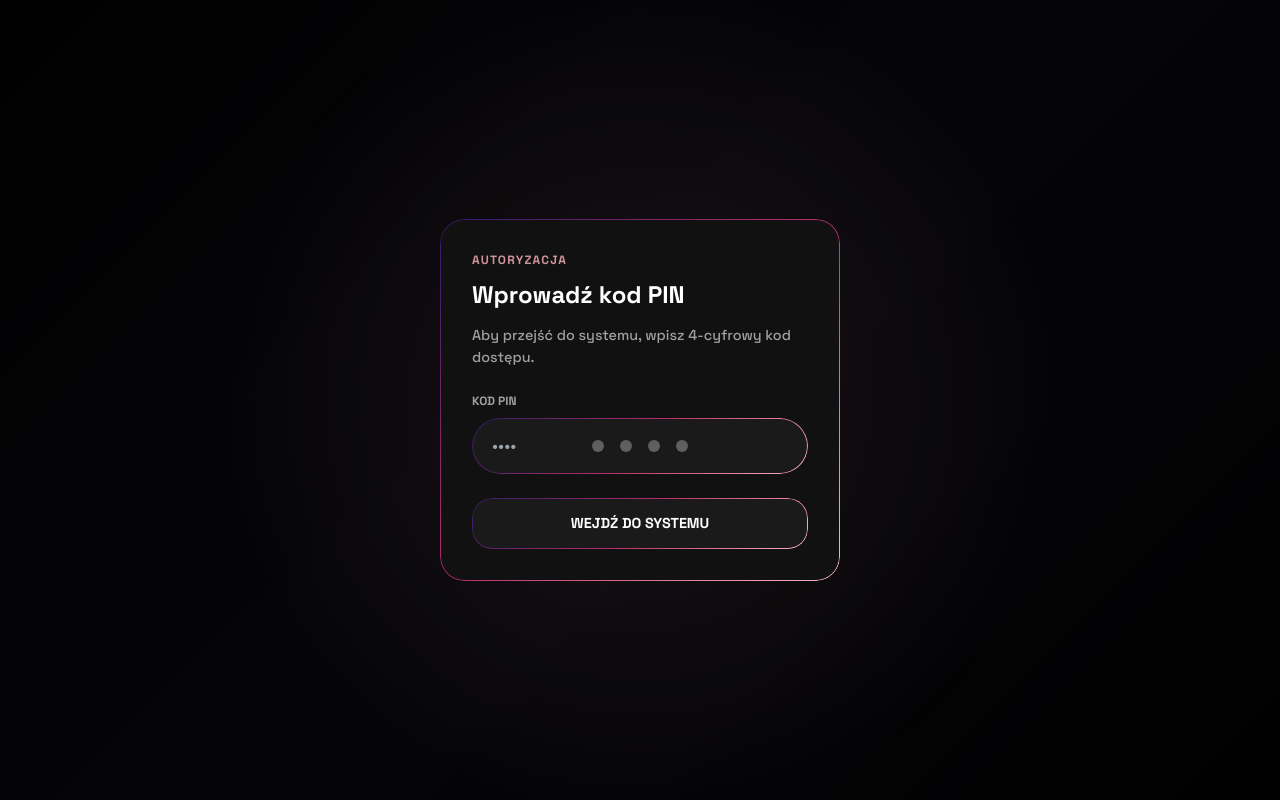
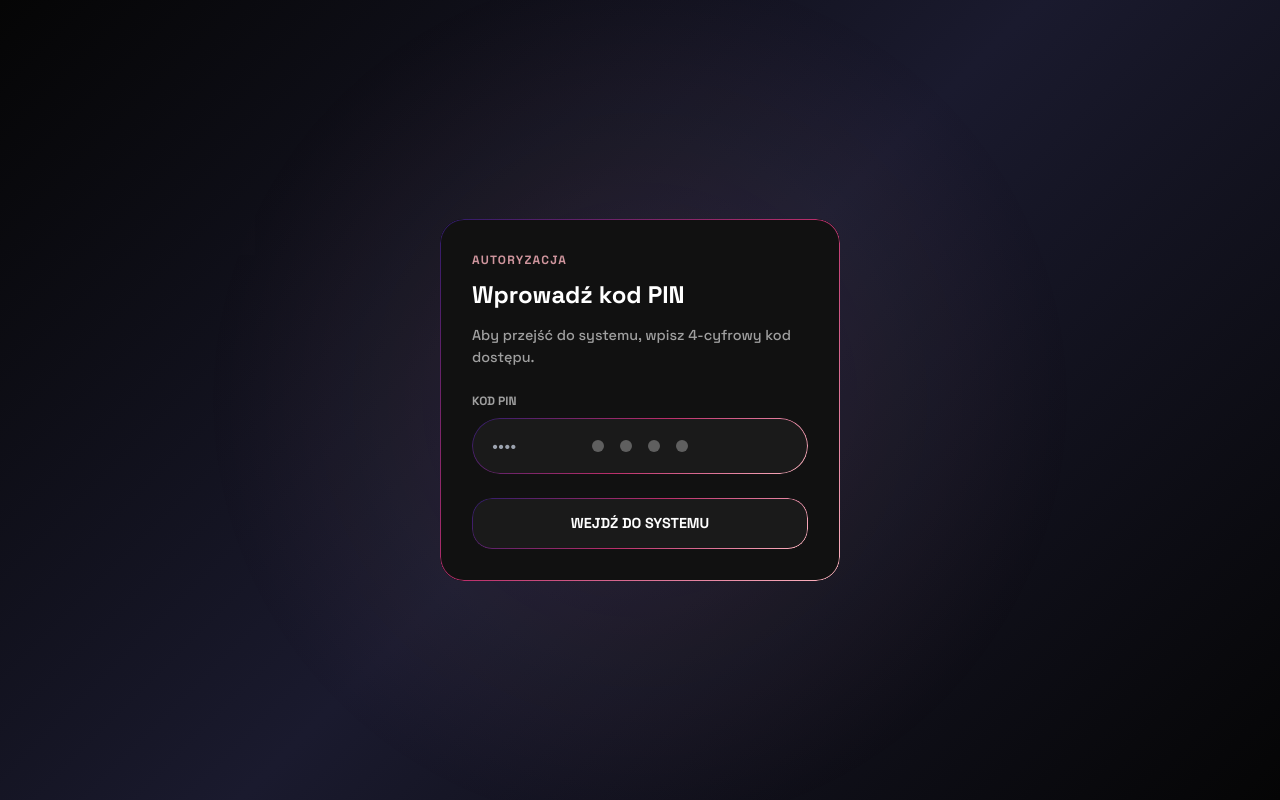
Before and after one commit to tomals0n/welcomepoz, a plain HTML site: page index.html in a window 1280 px wide. Drawn offline with nearby package versions, Linux system fonts and the light colour scheme.

Commit message:
Add files via upload

```diff
--- a/index.html
+++ b/index.html
@@ -3,6 +3,9 @@
 <head>
     <meta charset="UTF-8">
     <meta name="viewport" content="width=device-width, initial-scale=1.0, maximum-scale=1.0, user-scalable=no, viewport-fit=cover">
+    <meta name="theme-color" content="#050505">
+    <meta name="apple-mobile-web-app-capable" content="yes">
+    <meta name="apple-mobile-web-app-status-bar-style" content="black-translucent">
     <title>POZ Ops</title>
     <script src="https://cdn.tailwindcss.com"></script>
     <link href="https://fonts.googleapis.com/css2?family=Space+Grotesk:wght@300;500;700&display=swap" rel="stylesheet">
--- a/style.css
+++ b/style.css
@@ -10,7 +10,8 @@
 }
 
 html, body {
-    background: linear-gradient(135deg, #050505 0%, #1a1a2e 50%, #050505 100%);
+    background-color: #050505;
+    background-image: linear-gradient(135deg, #050505 0%, #1a1a2e 50%, #050505 100%);
     color: var(--text-color);
     font-family: 'Space Grotesk', sans-serif;
     margin: 0;
@@ -30,7 +31,8 @@ html, body {
     flex-direction: column;
     align-items: center;
     justify-content: center;
-    background: rgba(0, 0, 0, 0.8);
+    background-color: #050505;
+    background-image: linear-gradient(135deg, #050505 0%, #1a1a2e 50%, #050505 100%);
     transition: opacity 0.8s ease-out, visibility 0.8s;
 }
 
@@ -233,7 +235,8 @@ html, body {
     flex-direction: column;
     align-items: center;
     justify-content: center;
-    background: linear-gradient(135deg, #050505 0%, #1a1a2e 50%, #050505 100%);
+    background-color: #050505;
+    background-image: linear-gradient(135deg, #050505 0%, #1a1a2e 50%, #050505 100%);
     transition: opacity 0.8s ease-out, visibility 0.8s;
 }
 
```
